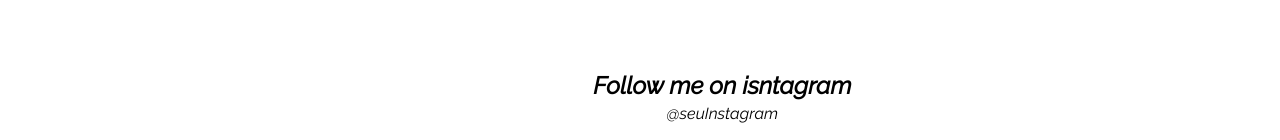
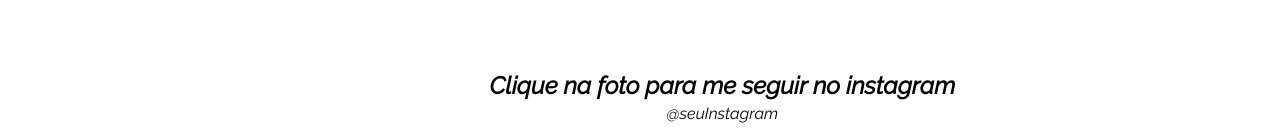
Before and after one commit to GusVF/Protfolio-Fotografo, a Next.js app: page / in a window 1280 px wide. Shown: the part 1734-1874 px from the top of the page. Built offline with nearby package versions, Linux system fonts and the light colour scheme.

Commit message:
changed text

```diff
--- a/components/instagram.jsx
+++ b/components/instagram.jsx
@@ -10,7 +10,7 @@
 const Instagram = () => {
   return (
     <div className="container max-w-[1240px] text-center py-24">
-      <p className="text-2xl font-bold">Follow me on isntagram</p>
+      <p className="text-2xl font-bold">Clique na foto para me seguir no instagram </p>
       <p className="pb-4">@seuInstagram</p>
         <div className="grid grid-col-2 md:grid-cols-3 lg:grid-cols-6 gap-2">
           <InstagramImg socialImg={IgImg1} />
```
